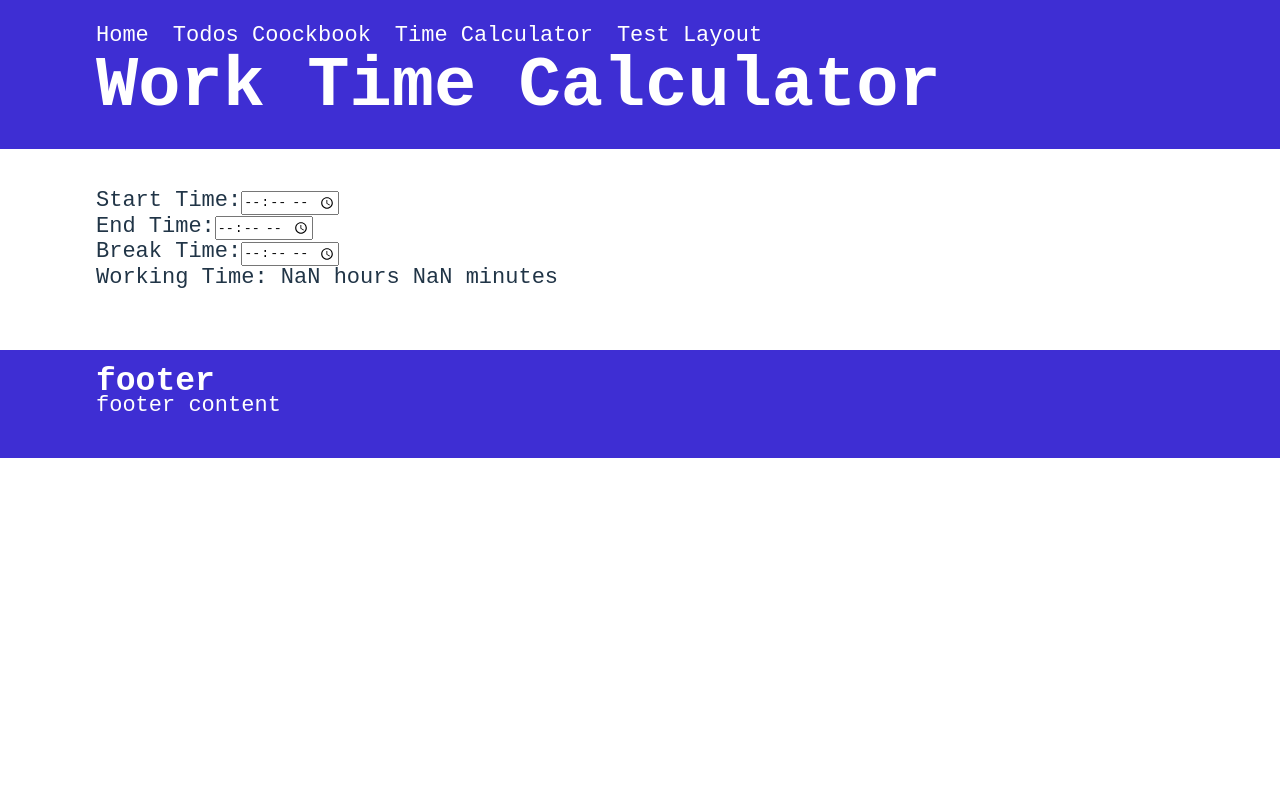
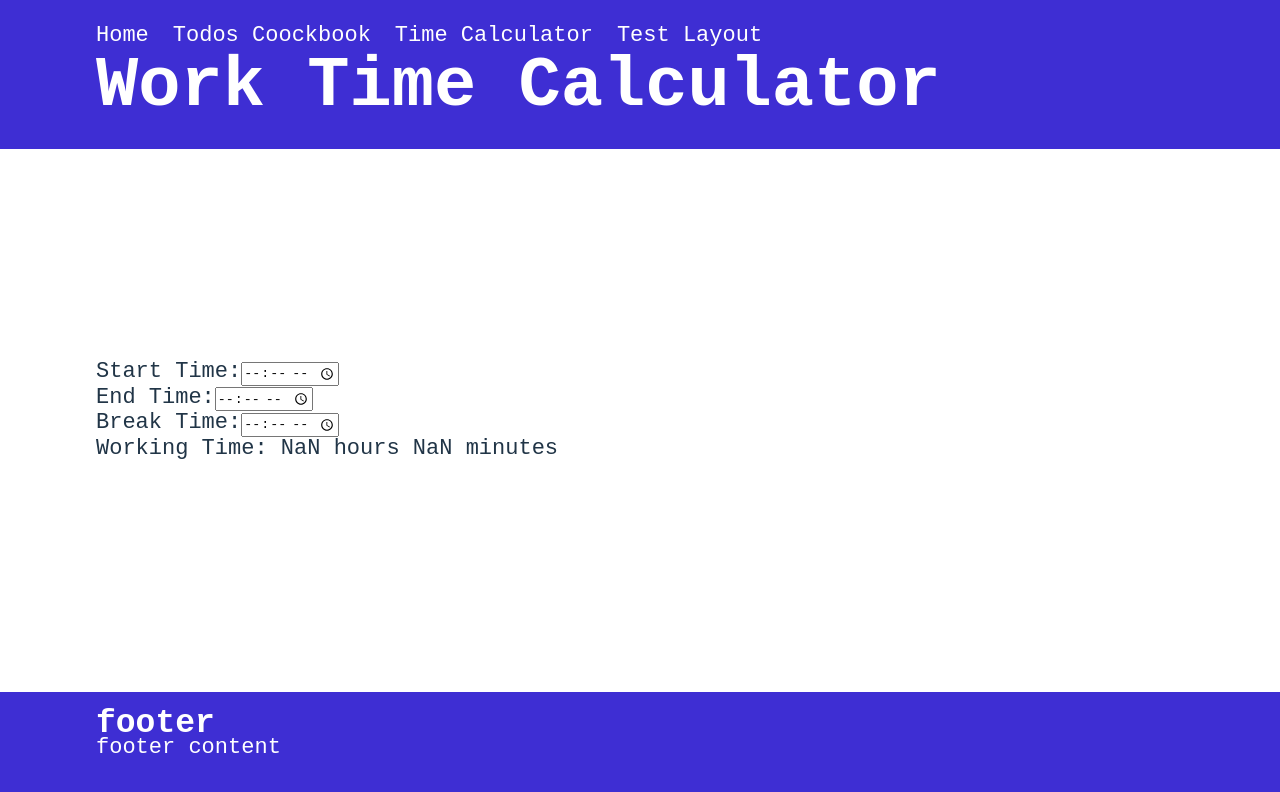
Before and after one commit to BorisRozumniy/vue-first-app, a Vue app: page /time-calculator in a window 1280 px wide. Shown: the top 792 px of the page. Built offline with nearby package versions, Linux system fonts and the light colour scheme.

Commit message:
press footer to the bottom

```diff
--- a/src/components/UI/PageLayout.vue
+++ b/src/components/UI/PageLayout.vue
@@ -1,13 +1,15 @@
 <template>
+	<div class="wrapper">
 		<Header>
 			<slot name="header"></slot>
 		</Header>
-	<div class="main">
+		<main>
 			<slot name="content"></slot>
-	</div>
+		</main>
 		<Footer>
 			<slot name="footer"></slot>
 		</Footer>
+	</div>
 </template>
 
 <script>
@@ -24,7 +26,14 @@ export default {
 </script>
 
 <style scoped>
-.main {
+.wrapper {
+	min-height: 100vh;
+	display: flex;
+	flex-direction: column;
+	justify-content: space-between;
+}
+
+main {
 	margin: 40px 0 60px;
 }
 </style>
--- a/src/views/HomePage.vue
+++ b/src/views/HomePage.vue
@@ -1,5 +1,4 @@
 <template>
-	<div class="wrapper">
 	<PageLayout>
 		<template v-slot:header>
 			<h1>HomePage</h1>
@@ -14,7 +13,6 @@
 			footer content
 		</template>
 	</PageLayout>
-	</div>
 </template>
 
 <script>
--- a/src/views/TestLayout.vue
+++ b/src/views/TestLayout.vue
@@ -1,5 +1,4 @@
 <template>
-  <div class="wrapper">
   <PageLayout>
     <template v-slot:header>
       <h1>Test Layout page</h1>
@@ -13,5 +12,4 @@
       footer content
     </template>
   </PageLayout>
-  </div>
 </template>
--- a/src/views/TimeCalculator.vue
+++ b/src/views/TimeCalculator.vue
@@ -1,19 +1,17 @@
 <template>
-	<div class="wrapper">
 	<PageLayout>
 		<template v-slot:header>
 			<h1>Work Time Calculator</h1>
 		</template>
 		<template v-slot:content>
 			<Container>
-					<TimeCalculator class="mt40" />
+				<TimeCalculator />
 			</Container>
 		</template>
 		<template v-slot:footer>
 			footer content
 		</template>
 	</PageLayout>
-	</div>
 </template>
 
 <script>
--- a/src/views/TodosCoockbook.vue
+++ b/src/views/TodosCoockbook.vue
@@ -1,19 +1,17 @@
 <template>
-	<div class="wrapper">
 	<PageLayout>
 		<template v-slot:header>
 			<h1>Todos Coockbook</h1>
 		</template>
 		<template v-slot:content>
 			<Container>
-					<CoockbookApp class="mt40" />
+				<CoockbookApp />
 			</Container>
 		</template>
 		<template v-slot:footer>
 			footer content
 		</template>
 	</PageLayout>
-	</div>
 </template>
 
 <script>
```
Lines whose indentation alone changed are shown as unchanged.
